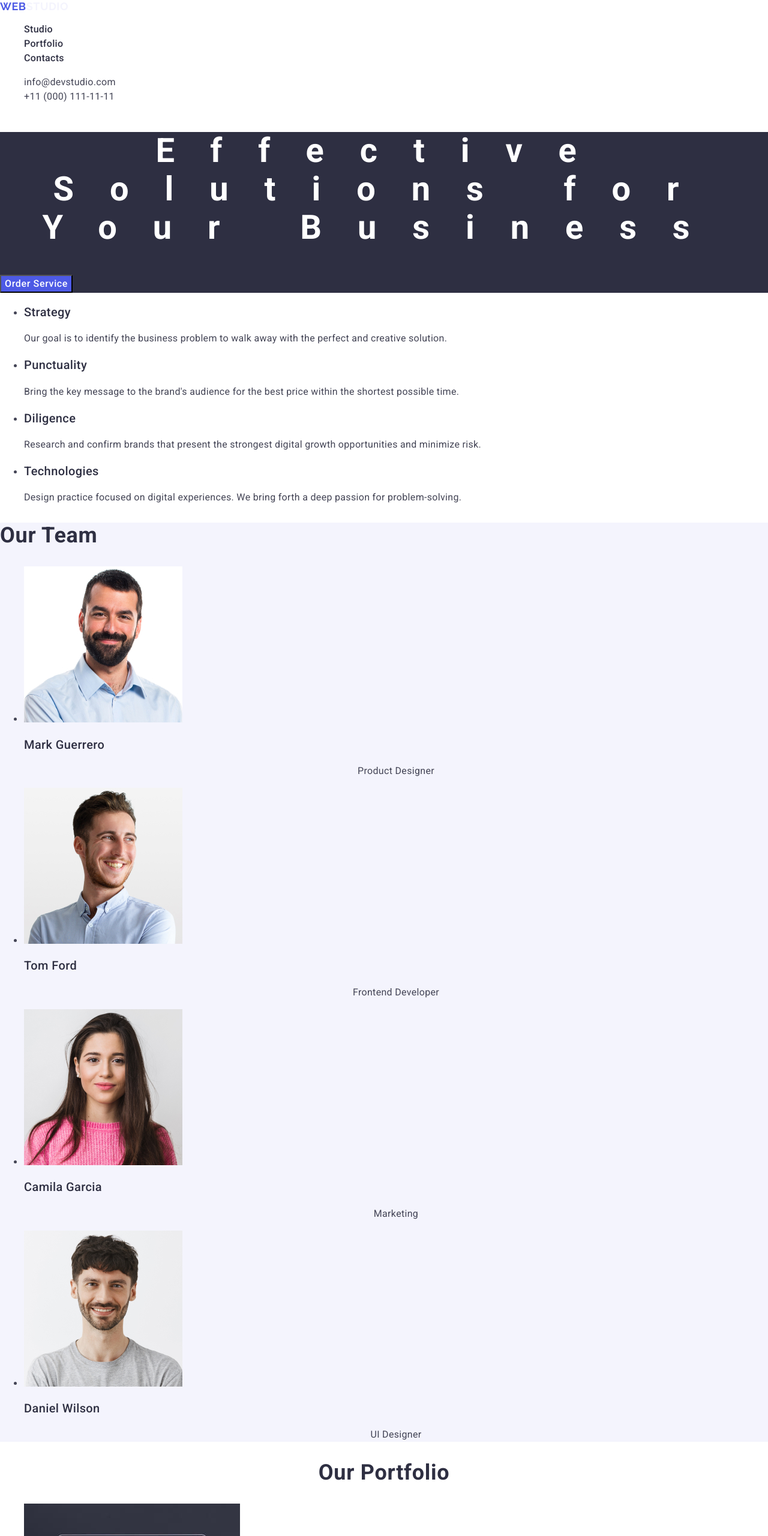
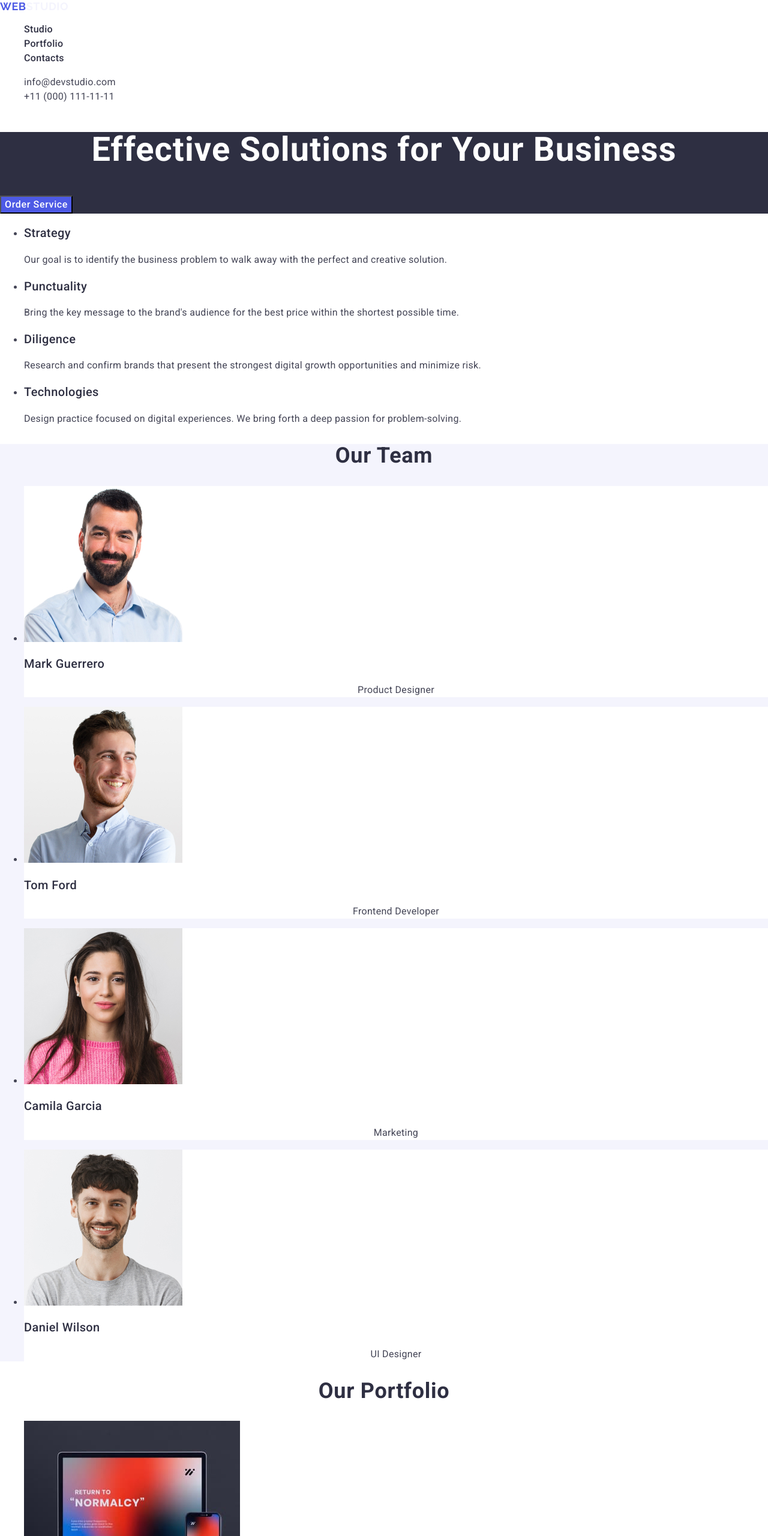
Before and after one commit to tsadmira/goit-homework-02, a plain HTML site: page index.html in a window 1280 px wide. Shown: the top 2560 px of the page at 60% size. Drawn offline with nearby package versions, Linux system fonts and the light colour scheme.

Commit message:
update css

```diff
--- a/css/styles.css
+++ b/css/styles.css
@@ -19,7 +19,7 @@ body {
     text-decoration: none;
 }
 .span-logo {
-    color:#2E2F42;
+    color:#2e2f42;
     font-family: "Raleway", sans-serif;
     font-size: 18px;
     font-weight: 700;
@@ -85,10 +85,11 @@ body {
 }
 
 .title-main {
+    text-align: center;
     font-size: 56px;
     font-weight: 700;
-    line-height: 1.14;
-    letter-spacing: 1.07em;
+    line-height: 1.07;
+    letter-spacing: 0.02em;
     color: #FFF;
     text-align: center;
 }
@@ -134,9 +135,10 @@ body {
 }
 .title-second {
     color:#2E2F42;
+    text-align: center;
     font-size: 36px;
     font-weight: 700;
-    line-height: 1.2;
+    line-height: 1.11;
     letter-spacing: 0.72px;
     text-transform: capitalize;
 }
@@ -144,6 +146,7 @@ body {
 .list-section-two {}
 
 .item-list-second-section {
+    background-color: #FFFFFF;
 }
 
 .title-list-section-two {
@@ -170,7 +173,8 @@ body {
     text-align: center;
     font-size: 36px;
     font-weight: 700;
-    line-height: 1.2;
+    line-height: 1.11;
+    text-align: center;
     letter-spacing: 0.72px;
     text-transform: capitalize;
 }
@@ -210,7 +214,6 @@ body {
 }
 .span-logo {
     color: #F4F4FD;
-    width: 71px;
     font-family: "Raleway", sans-serif;
     font-size: 18px;
     font-weight: 700;
```
